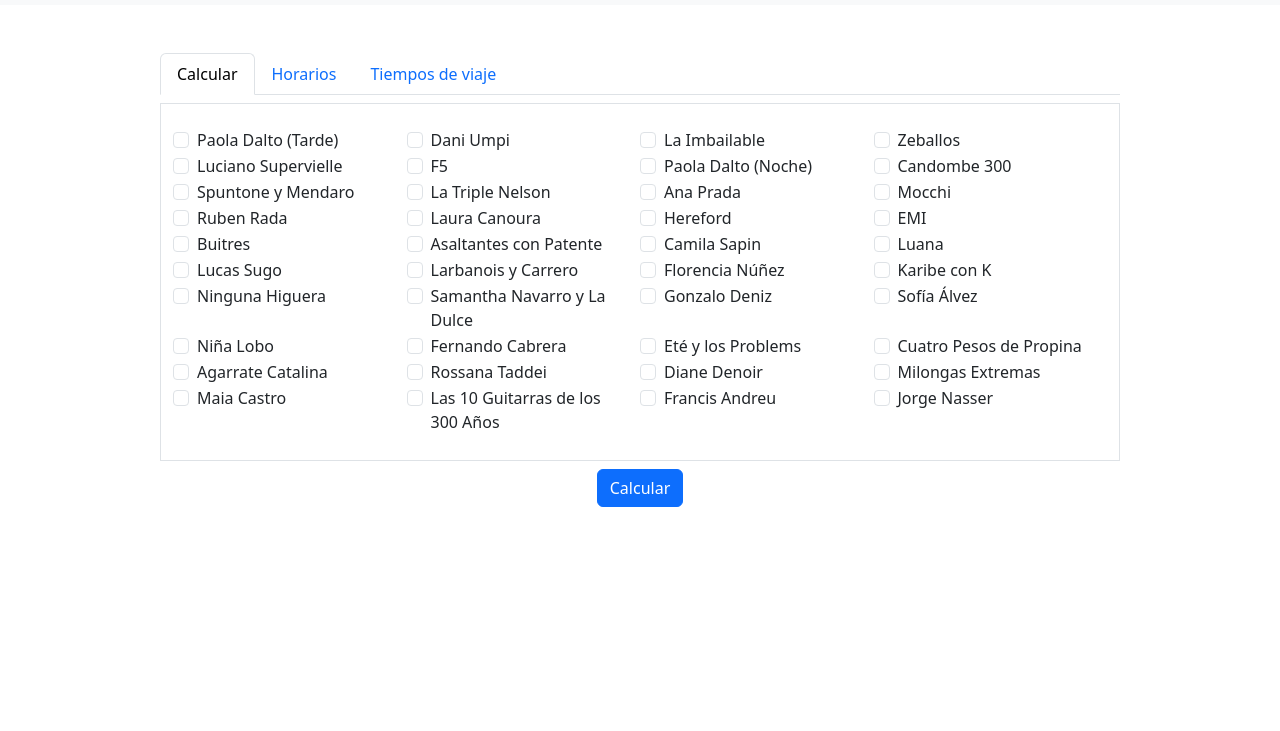
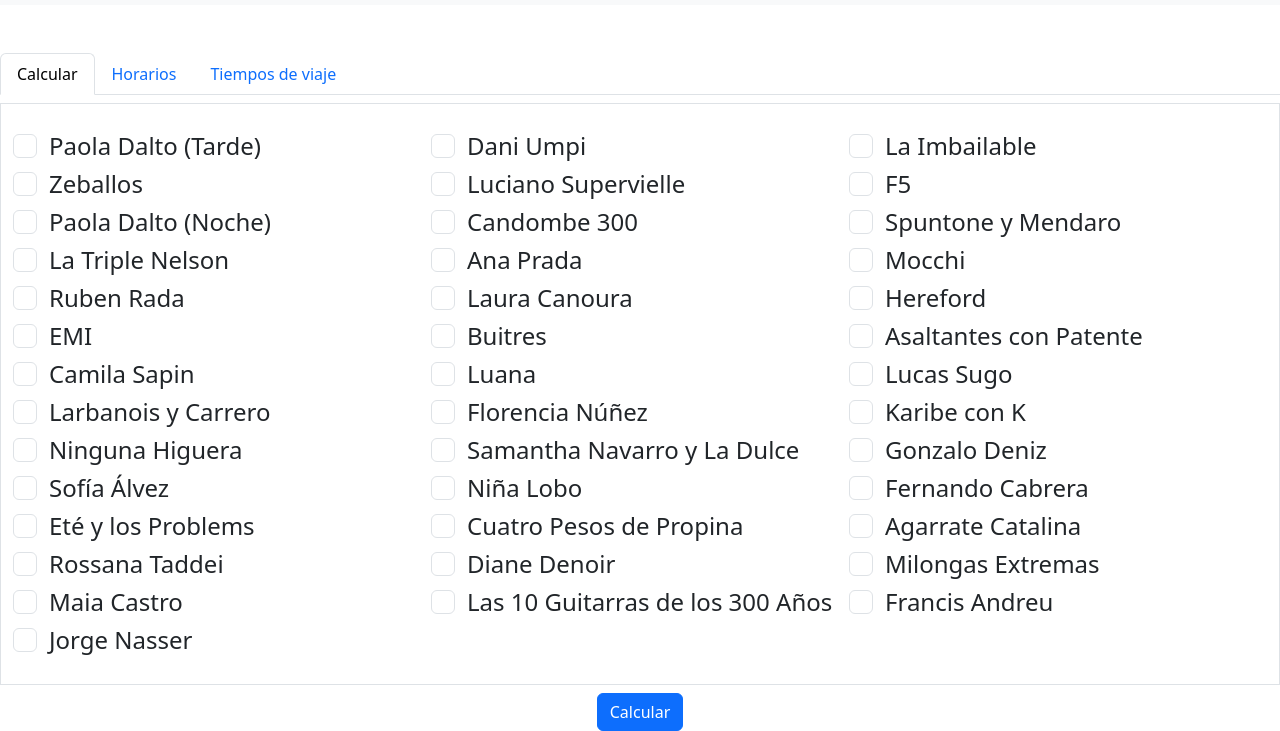
Before and after one commit to kouta-kun/kouta-kun.github.io, a plain HTML site: page mvd300/index.html in a window 1280 px wide. Shown: the part 75-806 px from the top of the page. Drawn offline with Linux system fonts and the light colour scheme.

Commit message:
Change font sizes

```diff
--- a/mvd300/index.html
+++ b/mvd300/index.html
@@ -27,7 +27,7 @@
 </nav>
 <br>
 <br>
-<div class="w-75 ms-auto me-auto">
+<div class="w-100 ms-auto me-auto">
     <ul class="nav nav-tabs" id="tabs" role="tablist">
         <li class="nav-item" role="presentation">
             <button class="nav-link active" id="calc-tab" data-bs-toggle="tab" data-bs-target="#calculos" type="button"
@@ -47,13 +47,13 @@
     </ul>
     <div class="tab-content" id="tabcontent">
         <div class="tab-pane show active" id="calculos">
-            <div id="check-template" class="form-check col-3">
+            <div id="check-template" class="form-check col-4">
                 <input class="form-check-input" type="checkbox" value="" id="CHECK-ID">
                 <label class="form-check-label" for="CHECK-ID">
                     CHECK-LABEL
                 </label>
             </div>
-            <div class="border p-4 mt-2 container">
+            <div class="border p-4 mt-2 fs-4">
                 <div class="row" id="bandlist"></div>
             </div>
             <button onclick="calculate()" class="btn btn-primary d-block ms-auto me-auto mt-2" type="button">Calcular
```
